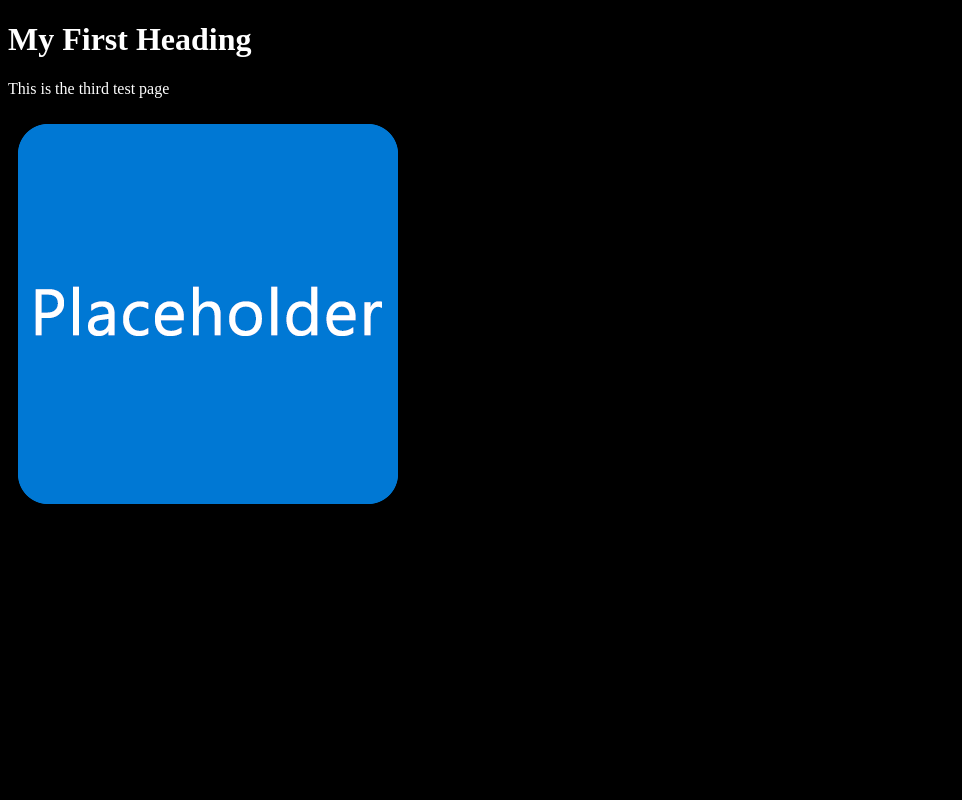
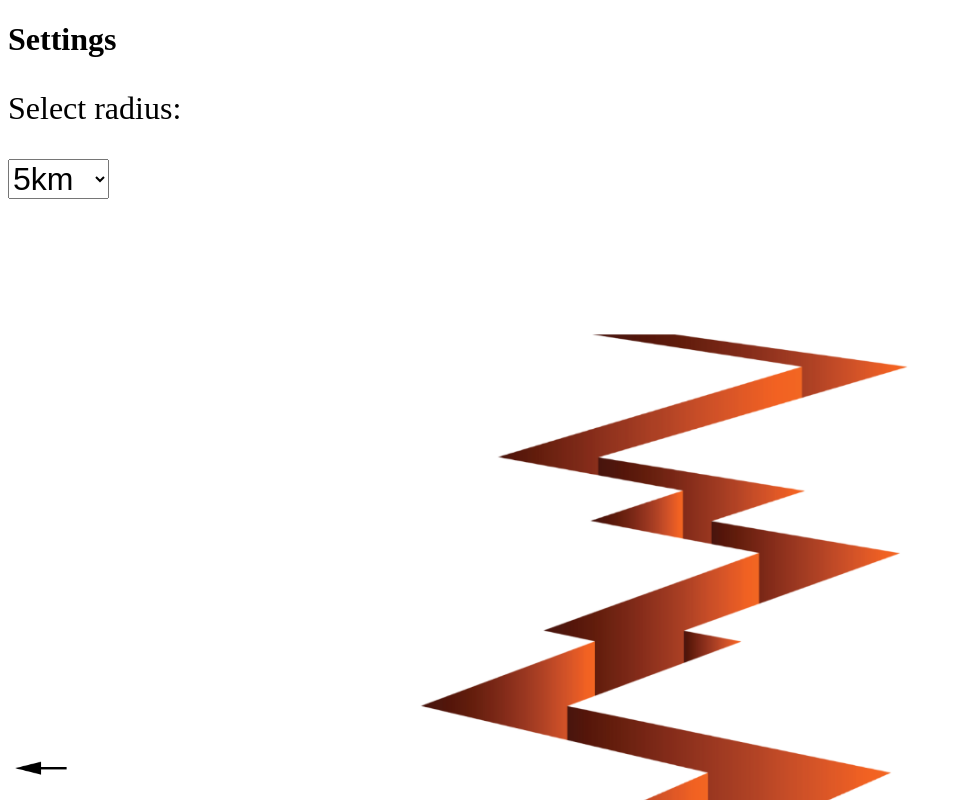
Before and after one commit to IrakliGurgenidze/HackRPI2019, a website: page HackRPI2019/setting.html in a window 1280 px wide. Shown: the whole page, without its empty margins (0-962 px from the left). Drawn offline with Linux system fonts and the light colour scheme.

Commit message:
Settings

```diff
--- a/HackRPI2019/setting.html
+++ b/HackRPI2019/setting.html
@@ -2,15 +2,54 @@
 <html>
   <head>
   </head>
+  <meta name="viewport" content="width=device-width, initial-scale=1.0">
+  <style>
+  .center {
+      display: block;
+      margin: auto;
+      width: 40%;
+  }
+  * {
+      box-sizing: border-box;
+  }
+  .return
+  {
+      position: absolute;
+      bottom: 0;
+      left: 10px;
+      max-width: 65px;
+  }
+  .cog
+  {
+      position: absolute;
+      bottom: 0;
+      right: 10px;
+      max-width: 65px;
+  }
+  img {
+      width: 100%;
+      height: auto;
+  }
+  body {
+      background: url('Faultline4.png') no-repeat center center fixed;
+      -webkit-background-size: cover;
+      -moz-background-size: cover;
+      -o-background-size: cover;
+      background-size: cover;
+  }
+  </style>
+  <body>
+    <h1 style="font-size:200%;">Settings</h1>
 
-  <body style = "background-color:black;">
-    <h1 style = "color:white;">My First Heading</h1>
-
-    <p style = "color:white;">This is the third test page</p>
-
+    <p style="font-size:200%;">Select radius:</p>
+    <select style="font-size:200%;" name="radius">
+      <option value="5km">5km</option>
+      <option value="10km">10km</option>
+      <option value="20km">20km</option>
+      <option value="50km">50km</option>
+    </select>
     <a href="index.html">
-      <img border="0" alt="W3Schools" src="placeholder.png" width="400" height="400">
+      <img border="0" alt="W3Schools" src="arrow_back.png" width="100" height="100" class="return"/>
     </a>
-
   </body>
 </html>
```
Also changed, not shown: HackRPI2019/two.html (+1 -8 lines).
